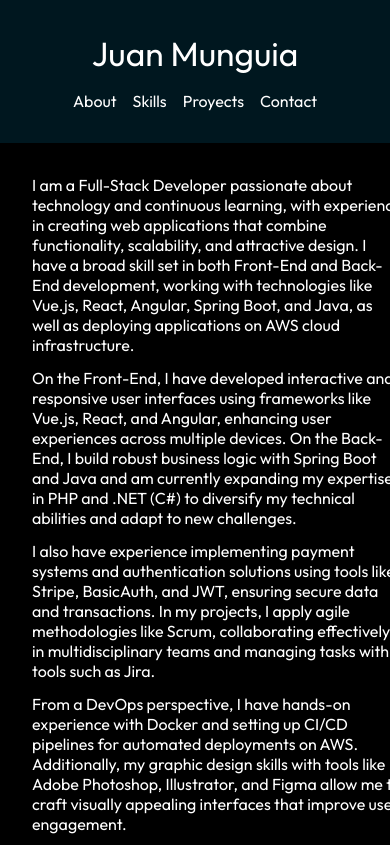
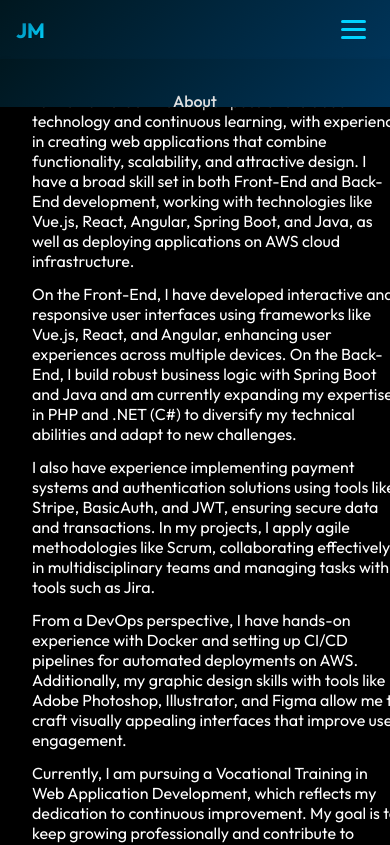
Before and after one commit to GitNinja0/portfolio, a Vue app: page / in a window 390 px wide. Shown: the top 845 px of the page. Built offline with nearby package versions, Linux system fonts and the light colour scheme.

Commit message:
mejorado el header

```diff
--- a/src/components/Header/Header.vue
+++ b/src/components/Header/Header.vue
@@ -3,62 +3,231 @@ import { defineComponent } from 'vue';
 
 export default defineComponent({
   name: 'Header',
+  data() {
+    return {
+      isMenuOpen: false,
+    };
+  },
   methods: {
     scrollToSection(sectionId: string): void {
       const element = document.getElementById(sectionId);
       if (element) {
         element.scrollIntoView({ behavior: 'smooth' });
+        this.isMenuOpen = false;
       }
+    },
+    toggleMenu(): void {
+      this.isMenuOpen = !this.isMenuOpen;
     },
   },
 });
 </script>
 
 <template>
-    <div class="Header">
-        <h1>Juan Munguia</h1>
-        <nav class="nav">
-            <a href="#aboutMe" @click.prevent="scrollToSection('aboutMe')">About</a>
-            <a href="#skills" @click.prevent="scrollToSection('skills')">Skills</a>
-            <a href="#proyects">Proyects</a>
-            <a href="#">Contact</a>
-        </nav>
-    </div>
+    <header class="header">
+        <div class="header-container">
+            <div class="logo">
+                <h1>JM</h1>
+            </div>
+
+            <button class="menu-toggle" @click="toggleMenu" :class="{ active: isMenuOpen }">
+                <span></span>
+                <span></span>
+                <span></span>
+            </button>
+
+            <nav class="nav" :class="{ open: isMenuOpen }">
+                <a href="#aboutMe" @click.prevent="scrollToSection('aboutMe')" class="nav-link">
+                    <span>About</span>
+                </a>
+                <a href="#skills" @click.prevent="scrollToSection('skills')" class="nav-link">
+                    <span>Skills</span>
+                </a>
+                <a href="#proyects" @click.prevent="scrollToSection('proyects')" class="nav-link">
+                    <span>Projects</span>
+                </a>
+                <a href="#contact" @click.prevent="scrollToSection('contactMe')" class="nav-link">
+                    <span>Contact</span>
+                </a>
+            </nav>
+        </div>
+    </header>
 </template>
+
 <style lang="scss" scoped>
+.header {
+    background: linear-gradient(135deg, #00171f 0%, #003459 100%);
+    position: sticky;
+    top: 0;
+    z-index: 1000;
+    box-shadow: 0 2px 10px rgba(0, 52, 89, 0.3);
+    backdrop-filter: blur(10px);
+    background-color: rgba(0, 23, 31, 0.95);
 
-.Header{
-    background-color: #00171F;
-    display: flex;
-    flex-direction: row;
-    flex-wrap: wrap;
-    align-items: center;
-    justify-content: space-around;
-    padding: 2rem 0;
+    .header-container {
+        max-width: 1200px;
+        margin: 0 auto;
+        padding: 1rem 2rem;
+        display: flex;
+        justify-content: space-between;
+        align-items: center;
+    }
 
-    @media (max-width: 450px) {
-        h1{
-            margin-bottom: 1rem;
+    .logo {
+        display: flex;
+        align-items: center;
+        cursor: pointer;
+        transition: transform 0.3s ease;
+
+        &:hover {
+            transform: scale(1.1);
+        }
+
+        h1 {
+            color: #fff;
+            font-size: 1.8rem;
+            font-weight: 700;
+            margin: 0;
+            background: linear-gradient(135deg, #007ea7, #00d4ff);
+            -webkit-background-clip: text;
+            -webkit-text-fill-color: transparent;
+            background-clip: text;
         }
     }
 
-    .nav{
+    .nav {
         display: flex;
-        flex-direction: row;
-        gap: 1rem;
+        gap: 2rem;
+        align-items: center;
 
-        a{
-            color: #fff;
+        .nav-link {
+            color: #e0e0e0;
             text-decoration: none;
+            font-size: 1rem;
+            font-weight: 500;
+            position: relative;
+            transition: color 0.3s ease;
+
+            span {
+                display: inline-block;
+                position: relative;
+            }
+
+            span::after {
+                content: '';
+                position: absolute;
+                bottom: -4px;
+                left: 0;
+                width: 0;
+                height: 2px;
+                background: linear-gradient(90deg, #007ea7, #00d4ff);
+                transition: width 0.3s ease;
+            }
+
+            &:hover {
+                color: #00d4ff;
+
+                span::after {
+                    width: 100%;
+                }
+            }
+
+            &:active {
+                color: #007ea7;
+            }
         }
-        a:hover{
-            color: #003459;
-        }
-        a:active{
-            color: #007EA7;
+    }
+
+    .menu-toggle {
+        display: none;
+        flex-direction: column;
+        background: none;
+        border: none;
+        cursor: pointer;
+        padding: 0.5rem;
+        gap: 5px;
+
+        span {
+            width: 25px;
+            height: 3px;
+            background-color: #00d4ff;
+            border-radius: 2px;
+            transition: all 0.3s ease;
         }
 
+        &.active {
+            span:nth-child(1) {
+                transform: rotate(45deg) translate(10px, 10px);
+            }
+
+            span:nth-child(2) {
+                opacity: 0;
+            }
+
+            span:nth-child(3) {
+                transform: rotate(-45deg) translate(7px, -7px);
+            }
+        }
+    }
+
+    @media (max-width: 768px) {
+        .header-container {
+            padding: 1rem;
+        }
+
+        .logo h1 {
+            font-size: 1.5rem;
+        }
+
+        .menu-toggle {
+            display: flex;
+        }
+
+        .nav {
+            position: absolute;
+            top: 100%;
+            left: 0;
+            right: 0;
+            flex-direction: column;
+            gap: 1rem;
+            background: linear-gradient(135deg, #00171f 0%, #003459 100%);
+            padding: 2rem;
+            max-height: 0;
+            overflow: hidden;
+            transition: max-height 0.3s ease;
+            box-shadow: 0 4px 6px rgba(0, 0, 0, 0.3);
+
+            &.open {
+                max-height: 400px;
+            }
+
+            .nav-link {
+                font-size: 1.1rem;
+                padding: 0.5rem 0;
+
+                span::after {
+                    bottom: -2px;
+                }
+            }
+        }
+    }
+
+    @media (max-width: 450px) {
+        .header-container {
+            padding: 0.75rem 1rem;
+        }
+
+        .logo h1 {
+            font-size: 1.3rem;
+        }
+
+        .nav {
+            padding: 1.5rem;
+
+            .nav-link {
+                font-size: 1rem;
+            }
+        }
     }
 }
-
 </style>
```
